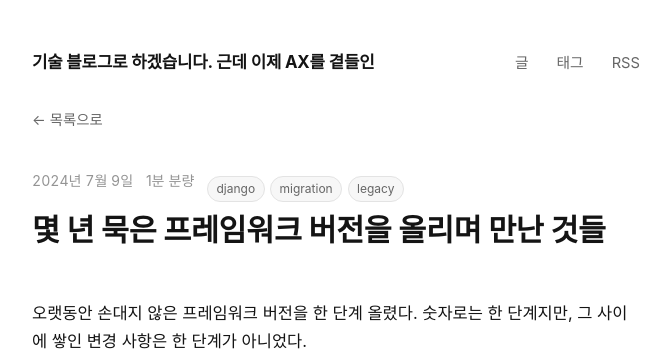
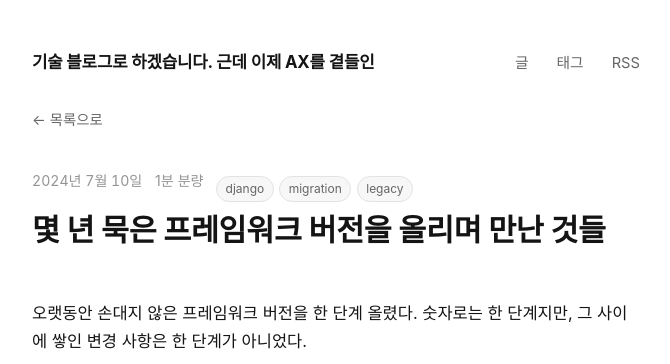
Before and after one commit to jayce-kim1123/jayce-kim1123.github.io, a Jekyll site: the page built from _posts/2024-07-10-old-framework-version-bump.md, in a window 1280 px wide. Shown: the top 364 px of the page, without its empty margins (304-974 px from the left). Built offline with Jekyll 4.4.1, drawn with Linux system fonts in a browser that asks for light colours; part of the change alters nothing that is shown.

```diff
--- a/_config.yml
+++ b/_config.yml
@@ -1,6 +1,7 @@
 title: "기술 블로그로 하겠습니다. 근데 이제 AX를 곁들인"
 description: 개발 회고와 작업 기록
 lang: ko_KR
+timezone: Asia/Seoul
 
 plugins:
   - jekyll-feed
```
